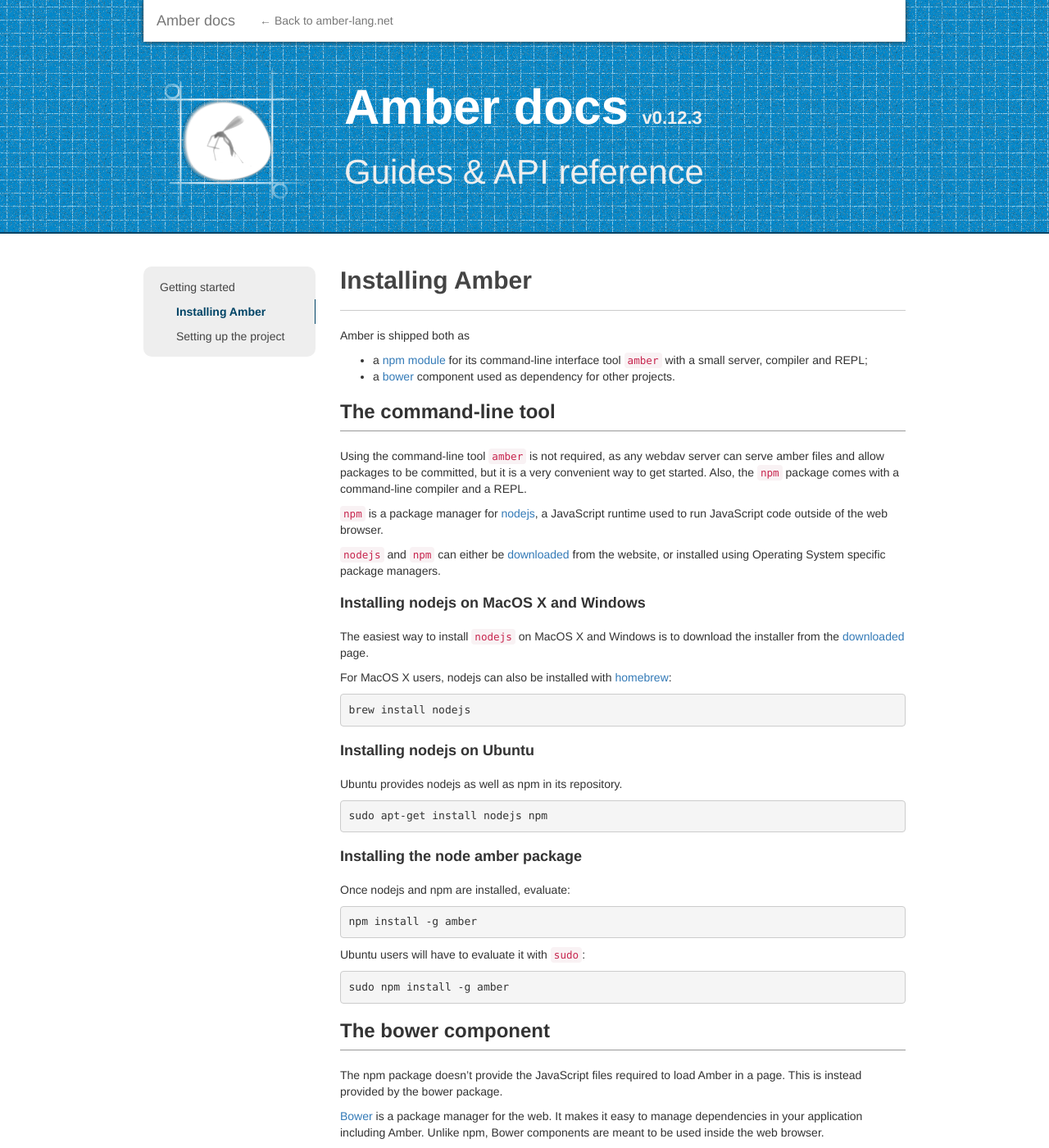
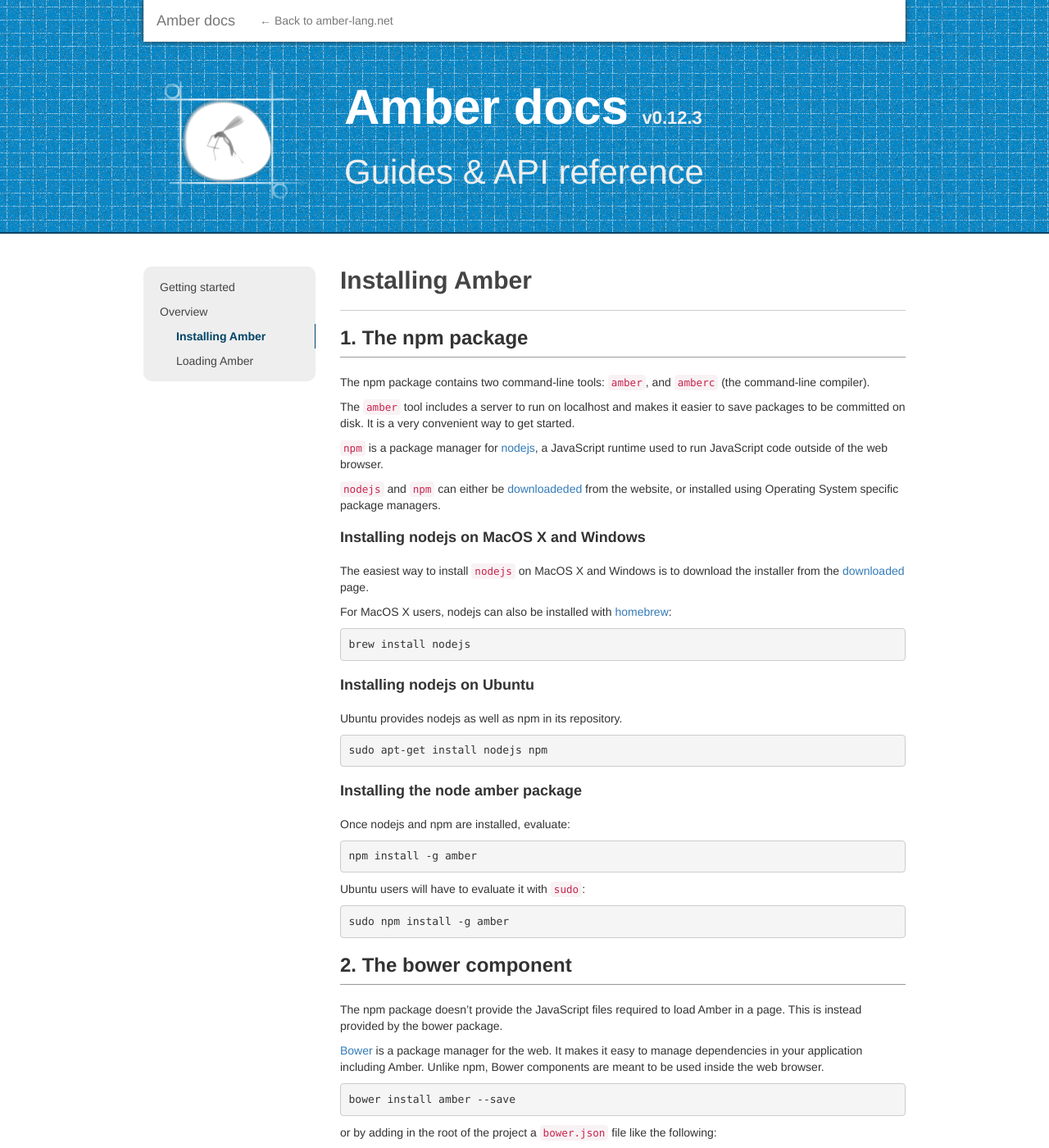
Before and after one commit to amber-smalltalk/amber-documentation, a Jekyll site: the page built from overview/1-installing-amber.md, in a window 1280 px wide and 1400 px high. Shown: the whole window at 82% size. Built offline with Jekyll 4.4.1, drawn with Linux system fonts in a browser that asks for light colours; nearby versions of some CDN libraries; some of the changed text lies outside the part shown.

````diff
--- a/getting-started/1-installing-amber.md
+++ b/overview/1-installing-amber.md
@@ -2,30 +2,25 @@
 title: Installing Amber
 layout: default
 permalink: "installing.html"
-parent: Getting started
-next: "/getting-started/setting-up-project.html"
+parent: Overview
+next: "/overview/loading-amber.html"
 ---
 
-Amber is shipped both as
+### 1. The npm package
 
-- a [npm module](https://npmjs.org/package/amber) for its command-line
-  interface tool `amber` with a small server, compiler and REPL;
-- a [bower](http://bower.io) component used as dependency for other
-  projects.
+The npm package contains two command-line tools: `amber`, and `amberc`
+(the command-line compiler).
 
-### The command-line tool
-
-Using the command-line tool `amber` is not required, as any webdav
-server can serve amber files and allow packages to be committed, but
-it is a very convenient way to get started. Also, the `npm` package
-comes with a command-line compiler and a REPL.
+The `amber` tool includes a server to run on localhost
+and makes it easier to save packages to be committed on disk. It is a
+very convenient way to get started.
 
 `npm` is a package manager for [nodejs](http://nodejs.org), a
 JavaScript runtime used to run JavaScript code outside of the web
 browser.
 
 `nodejs` and `npm` can either be
-[downloaded](http://nodejs.org/download) from the website, or
+[downloadeded](http://nodejs.org/download) from the website, or
 installed using Operating System specific package managers.
 
 #### Installing nodejs on MacOS X and Windows
@@ -36,34 +31,35 @@ download the installer from the
 
 For MacOS X users, nodejs can also be installed with [homebrew](http://brew.sh/):
 
-```sh
+
+{% highlight sh %}
 brew install nodejs
-```
+{% endhighlight %}
 
 #### Installing nodejs on Ubuntu
 
 Ubuntu provides nodejs as well as npm in its repository.
 
-```sh
+{% highlight sh %}
 sudo apt-get install nodejs npm
-```
+{% endhighlight %}
 
 #### Installing the node amber package
 
 Once nodejs and npm are installed, evaluate:
 
-```sh
+{% highlight sh %}
 npm install -g amber
-```
+{% endhighlight %}
 
 Ubuntu users will have to evaluate it with `sudo`:
 
-```sh
+{% highlight sh %}
 sudo npm install -g amber
-```
+{% endhighlight %}
 
 
-### The bower component
+### 2. The bower component
 
 The npm package doesn't provide the JavaScript files required to load
 Amber in a page. This is instead provided by the bower package.
@@ -73,4 +69,29 @@ easy to manage dependencies in your application including
 Amber. Unlike npm, Bower components are meant to be used inside the
 web browser.
 
+
+```sh
+bower install amber --save
+```
+
+or by adding in the root of the project a `bower.json` file like the
+ following:
+
+{% highlight json %}
+{
+    "name": "amber-todolist",
+    "dependencies": {
+        "amber": "~0.12.3"
+    }
+}
+{% endhighlight %}
+
+and evaluating
+```sh
+bower install
+```
+
+In both cases, Amber will be installed in a directory named `bower_components`.
+
+
 We will see in the next section how to setup a project using bower.
````
Also changed, not shown: 1-getting-started.md (+3 -31 lines), 2-overview.md (added, +33 -0 lines), index.md (+38 -4 lines), overview/2-loading-amber.md (renamed from getting-started/2-project-setup.md, +6 -41 lines).
